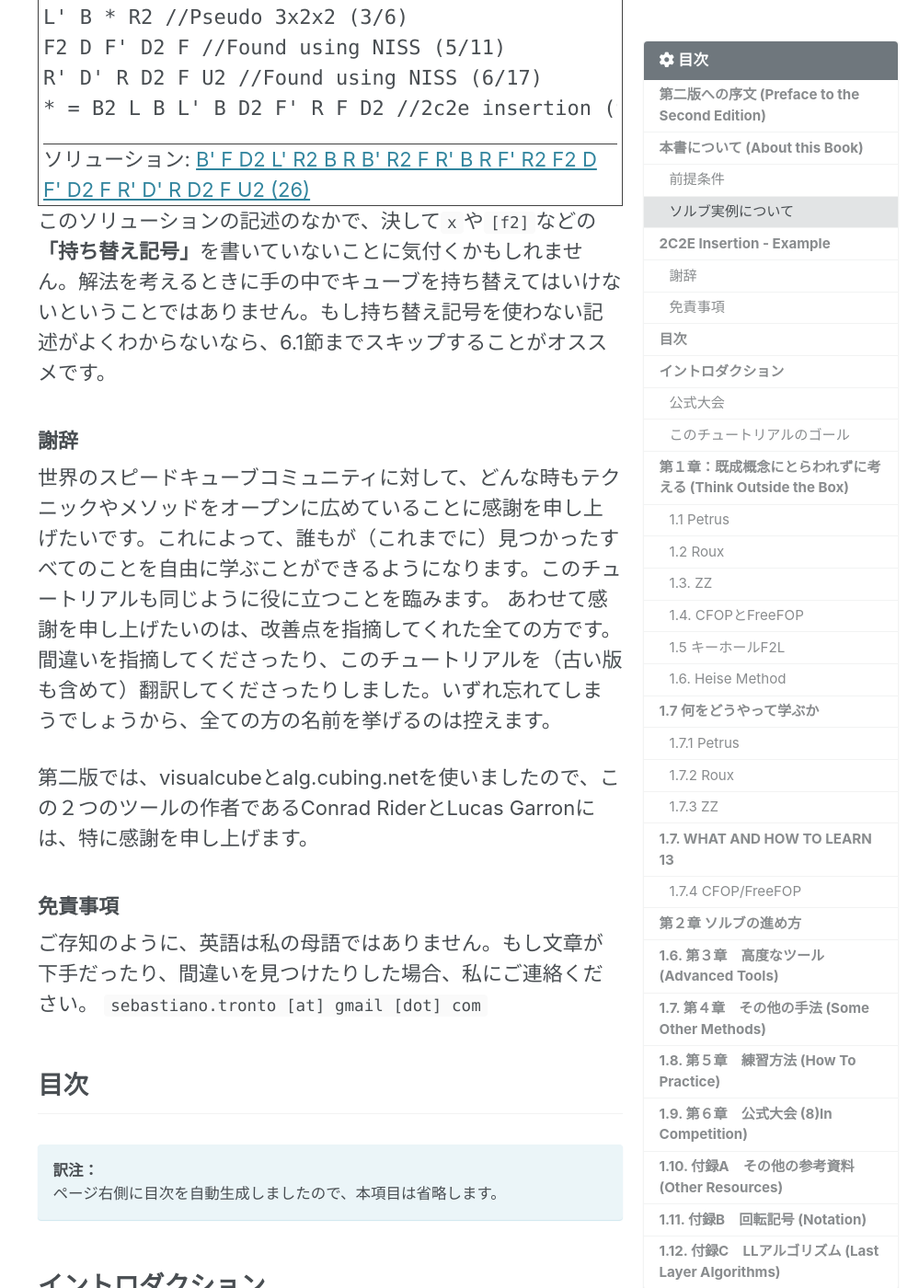
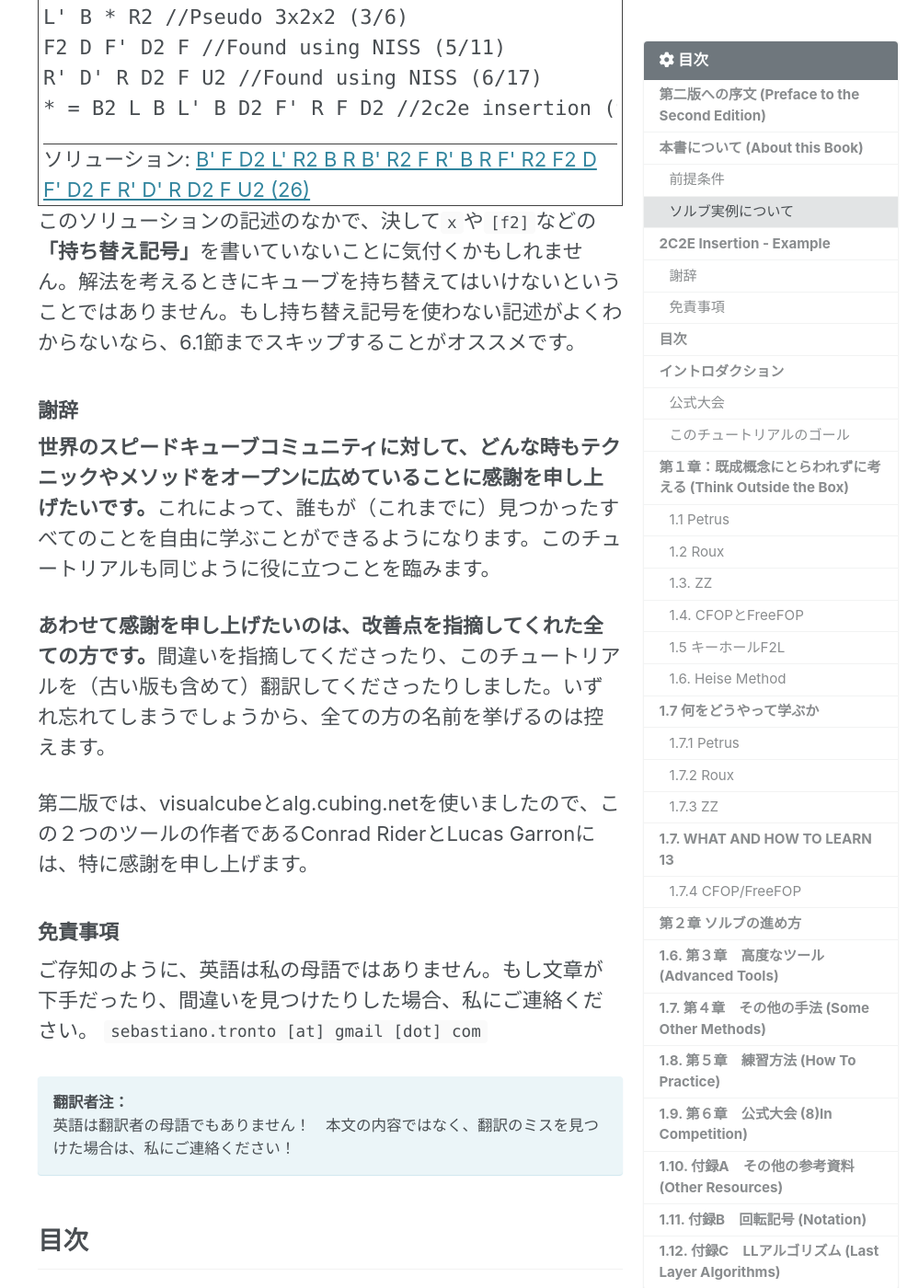
Before and after one commit to kawam1123/translation, a Jekyll site: the page built from _pages/FMC-tutorial.md, in a window 1280 px wide and 1400 px high, scrolled down 4827 px. Shown: the whole window at 92% size, without its empty margins (281-1280 px from the left). Built offline with Jekyll 4.4.1, drawn with Linux system fonts in a browser that asks for light colours; cached includes are drawn as plain includes; nearby versions of some CDN libraries; some of the changed text lies outside the part shown.

Commit message:
翻訳者注を修正。

```diff
--- a/_pages/FMC-tutorial.md
+++ b/_pages/FMC-tutorial.md
@@ -75,7 +75,7 @@ December 31, 2019
 
 LaTeXで書き直そうとも考えました。LaTexのドキュメントは見た目がとても良くなるからです。ただし、唯一の欠点は、そうしてしまうと翻訳が難しくなるということです。このチュートリアルが高く評価されており、多くの他言語に翻訳をしてくれて、世界中で読めるようになっていくことを非常に嬉しく思います。翻訳者の皆さんそれぞれにお礼を言いたいのですが、ほとんどの方の名前を忘れてしまいました。
 
-第二版をずっと後回しにしていました。大きな理由は、時間がなかったことではなく、モチベーションが足りなかったことです。2017年にパリで行われた世界大会 [^1]では、このチュートリアルについて感謝を言ってくださる方に多くお会いして、必要なモチベーションを得ることができました。全ての人が見返りを求めずにほかの人を助けている。このコミュニティの一員であることの素晴らしさを思い出して、私も再び「自分のやること」をやりたいと思いました。
+ですが、第二版を作るのをずっと後回しにしていました。大きな理由は、時間がなかったことではなく、モチベーションが足りなかったことです。しかし、2017年にパリで行われた世界大会 [^1]では、このチュートリアルについて感謝を言ってくださる方に多くお会いして、必要なモチベーションを得ることができました。全ての人が見返りを求めずにほかの人を助けている。このコミュニティの一員であることの素晴らしさを思い出して、私も再び「自分のやること」をやりたいと思いました。
 
 <!--
 Preface to the Second Edition
@@ -92,6 +92,7 @@ many people who thanked me for this tutorial, and this gave me the motivation I
 remembered how nice it is to be part of such a nice community where everybody helps each
 other without asking anything back, and I wanted to do my part - again.
 -->
+
 初版からの変更点のほとんどは見た目に関することです。最初のものよりけっこう長くなっていることに気づくかもしれません。この違いは、画像と空白ページによるものがほとんどです。文章を並べ替えて、単語のミスを修正しました（私の英語力はこの３年で成長してます！）。いくつか新しいことも加えたかもしれません。
 
 次のような点を追加しました。
@@ -207,7 +208,7 @@ See on alg.cubing.net
 -->
 
 
-このソリューションの記述のなかで、決して`x`や`[f2]`などの**「持ち替え記号」**を書いていないことに気付くかもしれません。解法を考えるときに手の中でキューブを持ち替えてはいけないということではありません。もし持ち替え記号を使わない記述がよくわからないなら、6.1節までスキップすることがオススメです。
+このソリューションの記述のなかで、決して`x`や`[f2]`などの**「持ち替え記号」**を書いていないことに気付くかもしれません。解法を考えるときにキューブを持ち替えてはいけないということではありません。もし持ち替え記号を使わない記述がよくわからないなら、6.1節までスキップすることがオススメです。
 
 <!--
 You may notice that in writing the solution I almost never use “rotation” moves such as
@@ -217,13 +218,15 @@ to Section 6.1 before reading the rest of the book.
 -->
 
 ### 謝辞
-世界のスピードキューブコミュニティに対して、どんな時もテクニックやメソッドをオープンに広めていることに感謝を申し上げたいです。これによって、誰もが（これまでに）見つかったすべてのことを自由に学ぶことができるようになります。このチュートリアルも同じように役に立つことを臨みます。
+**世界のスピードキューブコミュニティに対して、どんな時もテクニックやメソッドをオープンに広めていることに感謝を申し上げたいです。**これによって、誰もが（これまでに）見つかったすべてのことを自由に学ぶことができるようになります。このチュートリアルも同じように役に立つことを臨みます。
+
 <!--
 Acknowledgements
 I want to thank the whole international speedcubing community for always openly spread techniques and methods, enabling anyone to freely learn anything that has been discovered (until
 now). I hope this tutorial will be helpful in the same way.
 -->
-あわせて感謝を申し上げたいのは、改善点を指摘してくれた全ての方です。間違いを指摘してくださったり、このチュートリアルを（古い版も含めて）翻訳してくださったりしました。いずれ忘れてしまうでしょうから、全ての方の名前を挙げるのは控えます。
+
+**あわせて感謝を申し上げたいのは、改善点を指摘してくれた全ての方です。**間違いを指摘してくださったり、このチュートリアルを（古い版も含めて）翻訳してくださったりしました。いずれ忘れてしまうでしょうから、全ての方の名前を挙げるのは控えます。
 
 第二版では、visualcubeとalg.cubing.netを使いましたので、この２つのツールの作者であるConrad RiderとLucas Garronには、特に感謝を申し上げます。
 <!--
@@ -237,6 +240,11 @@ goes also to the creators of this two tools, respectively Conrad Rider and Lucas
 
 ### 免責事項
 ご存知のように、英語は私の母語ではありません。もし文章が下手だったり、間違いを見つけたりした場合、私にご連絡ください。 `sebastiano.tronto [at] gmail [dot] com`
+
+**翻訳者注：**
+英語は翻訳者の母語でもありません！　本文の内容ではなく、翻訳のミスを見つけた場合は、私にご連絡ください！
+{: .notice--info}
+
 <!--
 Disclaimer
 As you may know, English is not my first language. If you think that a certain passage is poorly
@@ -339,7 +347,7 @@ C Last Layer Algorithms 57
 
 ## イントロダクション
 
-ルービックキューブをできる限り速く解くということは面白いものですが、さらに面白いのは一番少ない手数で解くということです。**これが最少手数競技のゴールです。** 最少手数競技は**FMC**あるいは**Fewest Moves Challenge**と呼ばれます。
+ルービックキューブをできる限り速く解くということは面白いものですが、**さらに面白いのは一番少ない手数で解くということです。これが最少手数競技のゴールです。** 最少手数競技は**FMC**あるいは**Fewest Moves Challenge**と呼ばれます。
 <!--
 Introduction
 Trying to solve a Rubik’s Cube (or, in general, any puzzle) as fast as possible is interesting, but
@@ -366,8 +374,8 @@ FMCはWCA(World Cube Association、世界キューブ協会)の公式種目と
 これまでで最も少ない手数の結果は、Tim Wong (USA)、Marcel Peters (ドイツ)、Vladislav Ushakov (ベラルーシ)による19手のものです。３回の試技の平均では、Marcel PetersとBaiqiang Dong (中国)による24.33が世界記録です。Marcel Petersは2017年の世界大会で世界チャンピオンのタイトルを獲得しました。
 
 **訳注：**
-翻訳時点(2019/12)において、世界記録はさらに更新されています。
-現在の世界記録は、**本チュートリアルの執筆者であるSebastiano Trontoによる単発16手、平均22.00手**です。2019年6月15日-16日に開催されたFMC 2019において達成されました。
+翻訳時点(2020/01)において、世界記録はさらに更新されています。
+現在の世界記録は、**本チュートリアルの執筆者であるSebastiano Trontoによる単発16手、平均22.00手**です。2019年6月15日-16日に開催されたFMC 2019において達成されました。  2019年に開催された世界大会では、**Firstian Fushada (符逢城)	が単発24手、平均25.33手で世界チャンピオンのタイトルを獲得しました。**
 また、日本においては、**Shuto Ueno (上野柊斗)が単発19手、平均24.00手の日本記録を保持しています。**この単発記録はアジア記録(AsR)でもあります。
 {: .notice--success}
 
```
Also changed, not shown: other parts of _pages/FMC-tutorial.md (+2 -2 lines).
